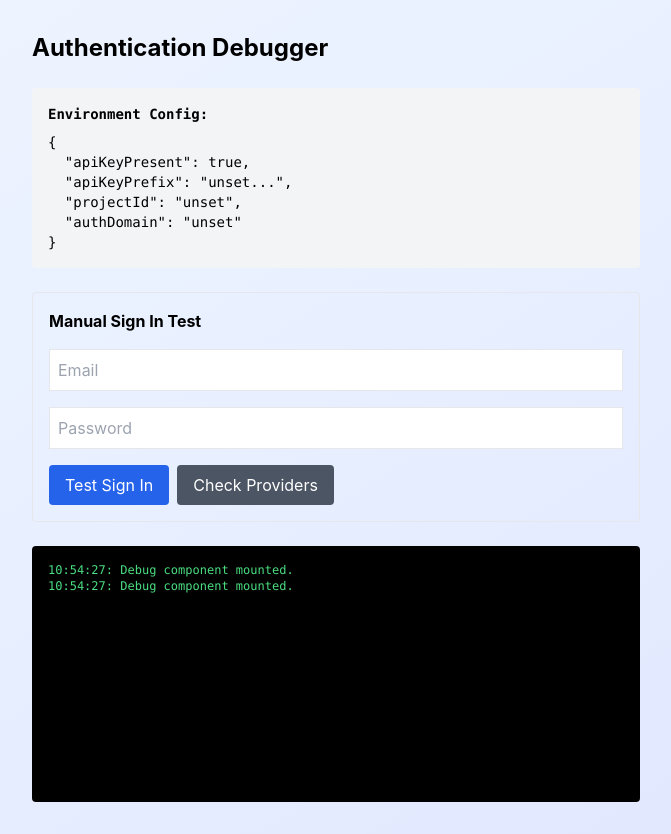
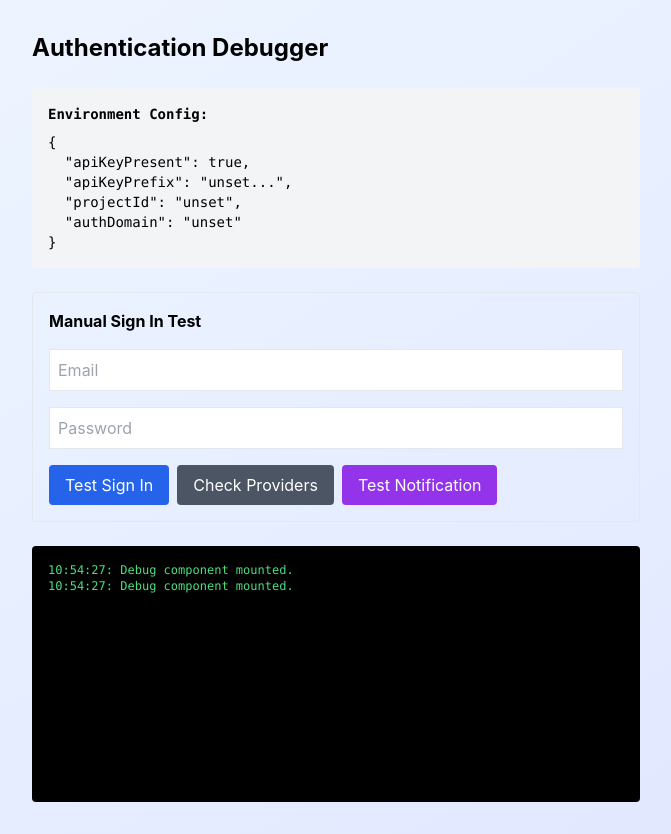
Before and after one commit to shriramrajat/HealthCare, a React (Vite) app: page /debug in a window 1280 px wide. Shown: the whole page, without its empty margins (304-975 px from the left). Built offline with nearby package versions, Linux system fonts and the light colour scheme; no server answers.

Commit message:
feat: add a new debug page for testing authentication, notifications, and displaying environment configuration.

```diff
--- a/src/pages/Debug.tsx
+++ b/src/pages/Debug.tsx
@@ -1,6 +1,30 @@
 import React, { useState, useEffect } from 'react';
 import { auth } from '../firebase/config';
 import { signInWithEmailAndPassword, fetchSignInMethodsForEmail } from 'firebase/auth';
+import { useNotifications } from '../contexts/NotificationContext';
+
+const NotificationTester = ({ log }: { log: (msg: string) => void }) => {
+    const { addSystemNotification } = useNotifications();
+
+    const handleTest = async () => {
+        try {
+            await addSystemNotification({
+                title: 'Test Notification',
+                message: 'This is a test notification from the debug page.',
+                type: 'info'
+            });
+            log('✅ Notification sent!');
+        } catch (e: any) {
+            log(`❌ Notification failed: ${e.message}`);
+        }
+    };
+
+    return (
+        <button onClick={handleTest} className="bg-purple-600 text-white px-4 py-2 rounded">
+            Test Notification
+        </button>
+    );
+};
 
 const DebugPage: React.FC = () => {
     const [email, setEmail] = useState('');
@@ -74,6 +98,7 @@ const DebugPage: React.FC = () => {
                     <button onClick={checkProviders} className="bg-gray-600 text-white px-4 py-2 rounded">
                         Check Providers
                     </button>
+                    <NotificationTester log={addLog} />
                 </div>
             </div>
 
```
